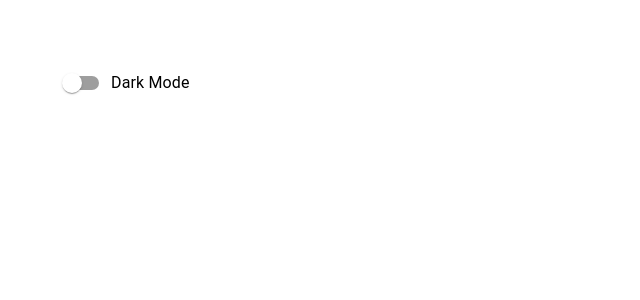
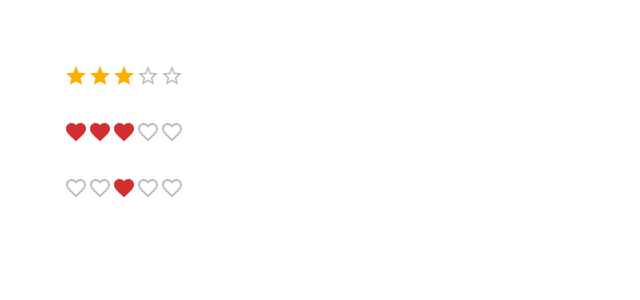
Before and after one commit to Shivaraj777/material-UI-training-demo, a React (Create React App) app: page / in a window 1280 px wide. Shown: the top 300 px of the page, without its empty margins (0-640 px from the left). Built offline with nearby package versions, Linux system fonts and the light colour scheme.

Commit message:
Material UI rating component

```diff
--- a/src/App.tsx
+++ b/src/App.tsx
@@ -6,7 +6,8 @@ import './App.css';
 // import MuiSelect from './components/MuiSelect';
 // import MuiRadioButton from './components/MuiRadioButton';
 // import MuiCheckbox from './components/MuiCheckbox';
-import MuiSwitch from './components/MuiSwitch';
+// import MuiSwitch from './components/MuiSwitch';
+import MuiRatings from './MuiRatings';
 
 function App() {
   return (
@@ -17,7 +18,8 @@ function App() {
       {/* <MuiSelect /> */}
       {/* <MuiRadioButton /> */}
       {/* <MuiCheckbox /> */}
-      <MuiSwitch />
+      {/* <MuiSwitch /> */}
+      <MuiRatings />
     </div>
   );
 }
--- /dev/null
+++ b/src/MuiRatings.tsx
@@ -0,0 +1,55 @@
+import { Stack, Rating } from "@mui/material";
+import { useState } from "react";
+import FavoriteIcon from '@mui/icons-material/Favorite';
+import FavoriteBorderIcon from '@mui/icons-material/FavoriteBorder';
+
+function MuiRatings() {
+  const [value, setValue] = useState<number | null>(3);
+
+  console.log(value);
+
+  // handle changing the value of rating, internally the rating value is also passed to the onChange function.
+  const handleChange = (_event: React.ChangeEvent<{}>, value: number | null) => {
+    setValue(value);
+  }
+
+  return (
+    <Stack spacing={4}>
+
+      {/* Creating ratings */}
+      <Stack spacing={2}>
+        <Rating
+          value={value}
+          onChange={handleChange}
+          precision={0.5}
+        />
+      </Stack>
+
+      {/* Ratings with the help of icons */}
+      <Stack spacing={2}>
+        <Rating
+          value={value}
+          onChange={handleChange}
+          precision={0.5}
+          icon={<FavoriteIcon fontSize='inherit' color='error' />}
+          emptyIcon={<FavoriteBorderIcon fontSize='inherit' />}
+          readOnly
+        />
+      </Stack>
+
+      {/* Higlighting/selecting a specific rating */}
+      <Stack spacing={2}>
+        <Rating
+          value={value}
+          onChange={handleChange}
+          precision={0.5}
+          icon={<FavoriteIcon fontSize='inherit' color='error' />}
+          emptyIcon={<FavoriteBorderIcon fontSize='inherit' />}
+          highlightSelectedOnly
+        />
+      </Stack>
+    </Stack>
+  )
+}
+
+export default MuiRatings;
```
